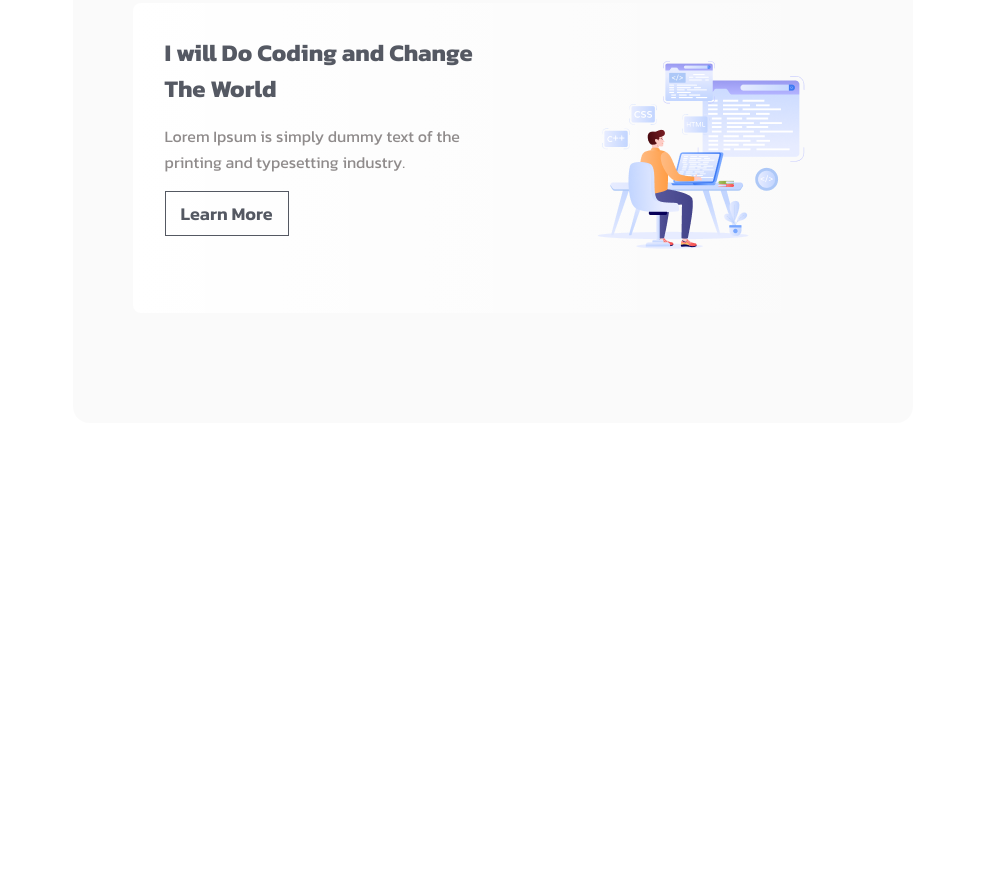
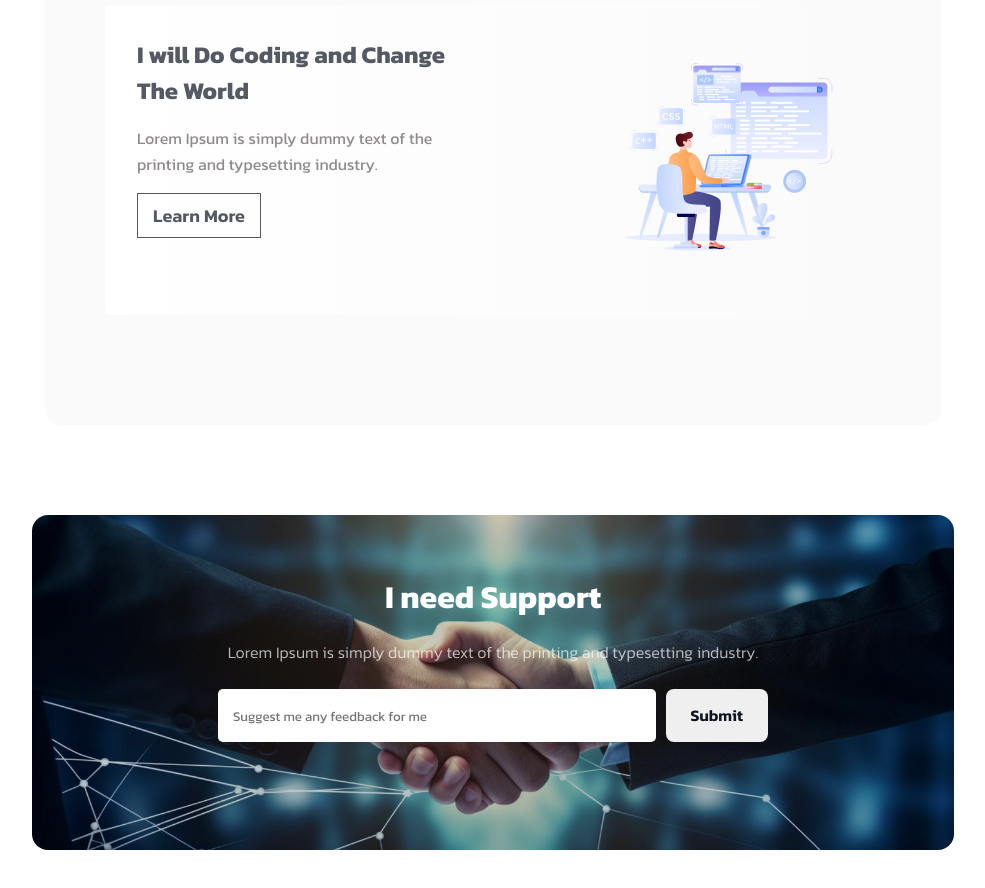
Before and after one commit to abdullahjim29/batch-10-a1, a plain HTML site: page index.html in a window 1280 px wide. Shown: the part 1714-2602 px from the top of the page, without its empty margins (147-1132 px from the left). Before the commit the page ends 2227 px from the top, so only its background shows below. Drawn offline with Linux system fonts and the light colour scheme.

Commit message:
support section completed

```diff
--- a/index.html
+++ b/index.html
@@ -20,7 +20,7 @@
             </div>
         </nav>
 
-        <!-- banner -->
+        <!-- banner section -->
         <div class="banner-container">
             <div class="content-container">
                 <div class="content">
@@ -34,7 +34,7 @@
     </header>
 
     <main>
-        <!-- development -->
+        <!-- development section -->
         <section class="development-section-container">
             <div class="development-heading">
                 <h1>Why Web Development??</h1>
@@ -73,6 +73,21 @@
                 </div>
             </div>
         </section>
+
+        <!-- support section -->
+        <section class="support-section">
+            <div class="support-container">
+                <div class="support-heading">
+                    <h1>I need Support</h1>
+                    <p>Lorem Ipsum is simply dummy text of the printing and typesetting industry.</p>
+                </div>
+
+                <div class="suport-input">
+                    <input type="text" name="" id="" placeholder="Suggest me any feedback for me">
+                    <button>Submit</button>
+                </div>
+            </div>
+        </section>
     </main>
 
     <footer>
--- a/styles/batch10a1.css
+++ b/styles/batch10a1.css
@@ -113,7 +113,7 @@
 /* development */
 
 .development-section-container {
-  width: 65.69%;
+  width: 70%;
   max-width: 946px;
   margin: 0 auto;
   border-radius: 16px;
@@ -206,3 +206,74 @@
   letter-spacing: 0%;
   text-align: center;
 }
+
+/* support section styles */
+.support-section {
+  width: 72%;
+  max-width: 1044px;
+  margin: 0 auto;
+}
+
+.support-container {
+  /* background-image: url("../assets/handshake.jpg"); */
+  background-image: linear-gradient(#00000033, #00000033, #00000033),
+    url("../assets/handshake.jpg");
+  background-size: cover;
+  background-position: center;
+  padding: 64px 0;
+  margin-bottom: 50px;
+  border-radius: 16px;
+}
+
+.support-container * {
+  margin-bottom: 24px;
+}
+
+.support-heading {
+  text-align: center;
+}
+
+.support-heading h1 {
+  color: rgb(255, 255, 255);
+  font-size: 32px;
+  font-weight: 700;
+  line-height: 36px;
+  letter-spacing: 0%;
+  text-align: center;
+}
+
+.support-heading p {
+  color: rgb(255, 255, 255);
+  font-size: 16px;
+  font-weight: 300;
+  line-height: 26px;
+  letter-spacing: 0%;
+  text-align: center;
+  opacity: 0.7;
+}
+.suport-input {
+  width: 550px;
+  margin: 20px auto;
+  display: flex;
+  gap: 10px;
+}
+
+.suport-input input {
+  flex-grow: 1;
+  padding: 15px;
+  border: none;
+  border-radius: 5px;
+  outline: none;
+}
+
+.suport-input button {
+  padding: 15px 25px;
+  color: rgb(13, 19, 33);
+  font-size: 16px;
+  font-weight: 600;
+  line-height: 23px;
+  letter-spacing: 0%;
+  text-align: center;
+  border-radius: 8px;
+  border: none;
+}
```
